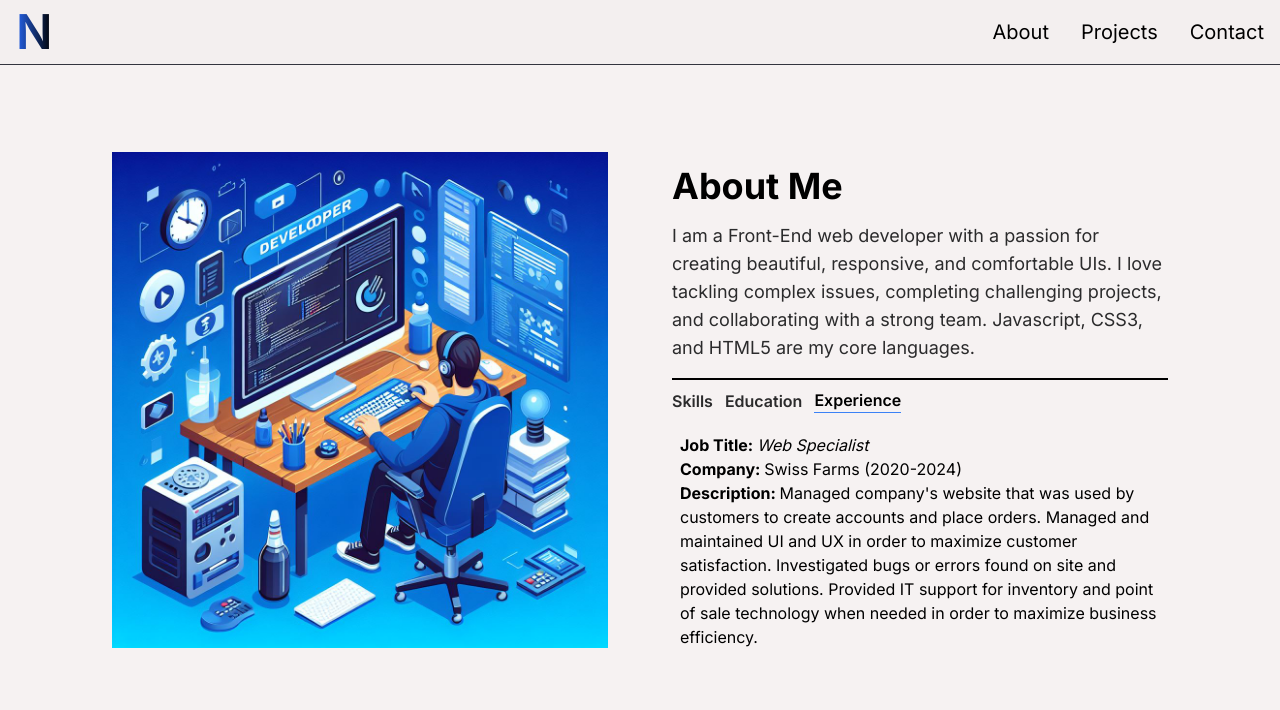
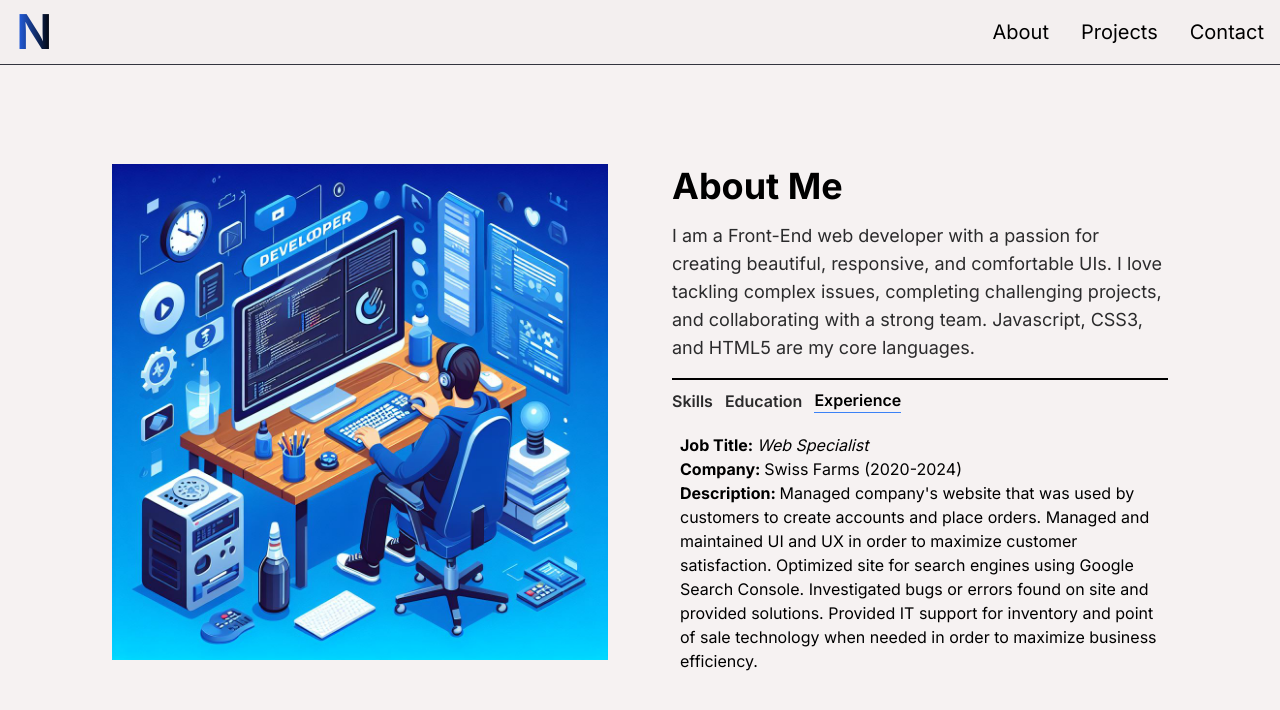
Before and after one commit to nicholasoneill97/NickONeillPortfolio, a Next.js app: page / in a window 1280 px wide. Both pictures are taken after a click on the button "Experience". Shown: the part 722-1432 px from the top of the page. Built offline with nearby package versions, Linux system fonts and the light colour scheme.

Commit message:
Update About.jsx
added relevant info I left out of job description

```diff
--- a/app/components/About.jsx
+++ b/app/components/About.jsx
@@ -30,7 +30,7 @@ const TAB_DATA = [
         <li>Bootstrap</li>
         <li>JavaScript</li>
         <li>HTML5 and CSS3</li>
-        <li>GitHub</li>
+        <li>Google Search Console</li>
         <li>mySQL</li>
         <li>jQuery</li>
       </ul>
@@ -54,7 +54,7 @@ const TAB_DATA = [
         <li className="text-black font-bold">Job Title: <span className="text-secondary font-normal italic">Web Specialist</span></li>
         <li className="text-black font-bold">Company: <span className="text-secondary font-normal">Swiss Farms (2020-2024)</span></li>
         <li className="text-black font-bold">Description: <span className="text-secondary font-normal">Managed company&apos;s website that was used by customers to
-        create accounts and place orders. Managed and maintained UI and UX in order to maximize customer satisfaction. Investigated bugs or errors found on site and provided solutions. Provided IT support for
+        create accounts and place orders. Managed and maintained UI and UX in order to maximize customer satisfaction. Optimized site for search engines using Google Search Console. Investigated bugs or errors found on site and provided solutions. Provided IT support for
         inventory and point of sale technology when needed in order to maximize business efficiency.</span>
         </li>
       </ul>
```
